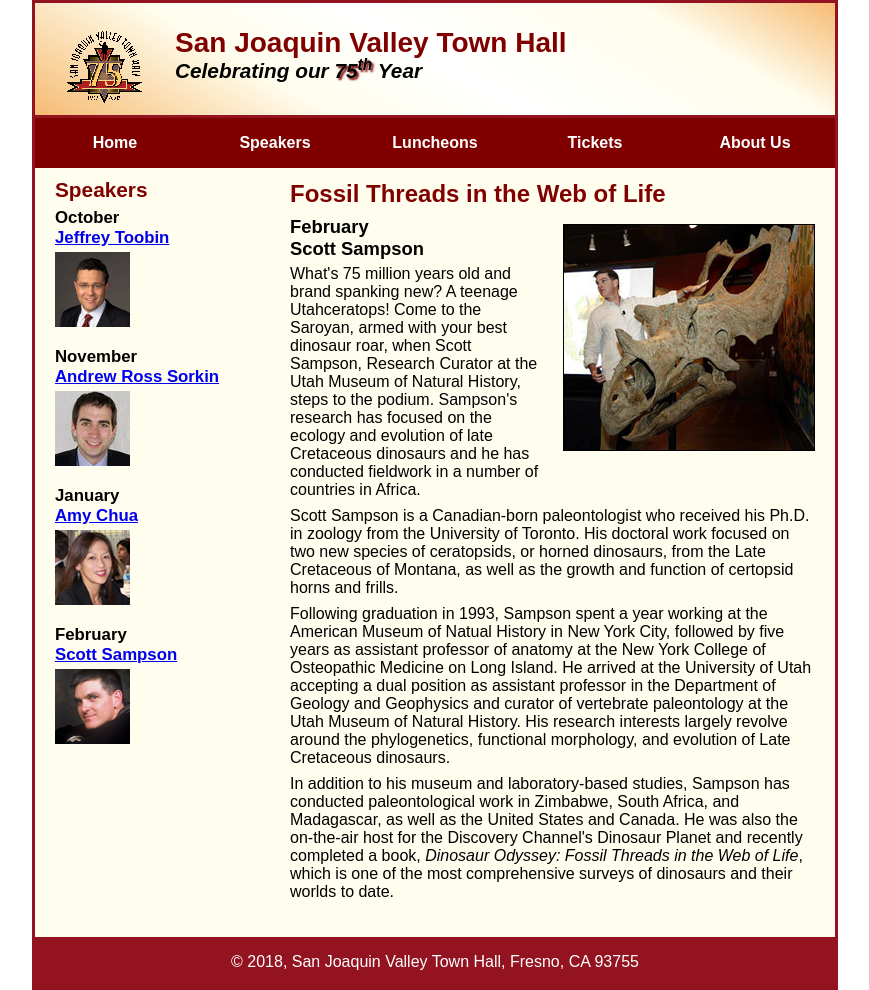
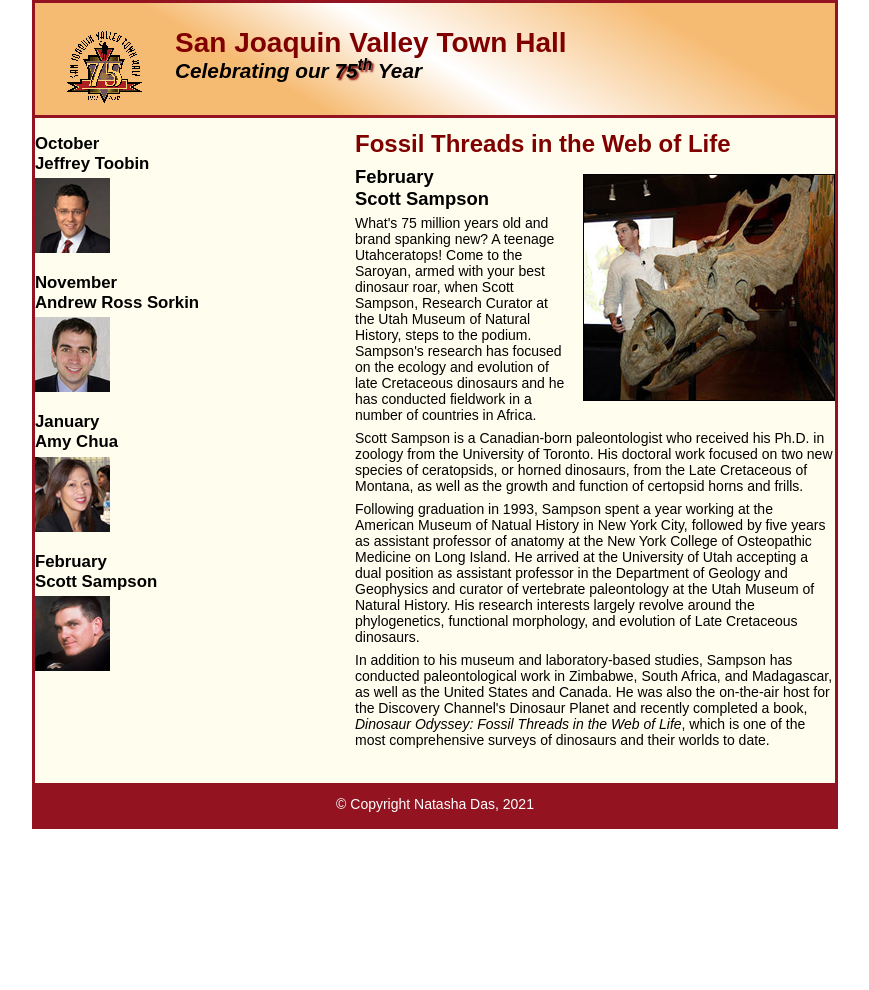
Before and after one commit to nd367/A12, a plain HTML site: page speakers/sampson.html in a window 1280 px wide. Shown: the whole page, without its empty margins (205-1074 px from the left). After the commit the page ends 829 px from the top, so only its background shows below. Drawn offline with Linux system fonts and the light colour scheme.

Commit message:
another commit

```diff
--- a/speakers/sampson.html
+++ b/speakers/sampson.html
@@ -5,31 +5,16 @@
     <meta charset="utf-8">
     <title>San Joaquin Valley Town Hall</title>
     <link rel="shortcut icon" href="../images/favicon.ico">
-    <link rel="stylesheet" type="text/css" href="../styles/normalize.css">
+    <link rel="stylesheet" href="../styles/normalize.css">
     <link rel="stylesheet" href="../styles/speaker.css">
 </head>
+
 <body>
 <header>
-		<img src="../images/town_hall_logo.gif" alt="Town Hall logo" height="80">
+    <img src="../images/town_hall_logo.gif" alt="town hall logo" height="80">
     <h2>San Joaquin Valley Town Hall</h2>
-		<h3>Celebrating our <span class="shadow">75<sup>th</sup></span> Year</h3>
+    <h3>Celebrating our <em class="shadow">75<sup>th</sup></em> Year</h3>
 </header>
-	<nav id="nav_menu">
-    	<ul>
-        	<li><a href="../index.html">Home</a></li>
-        	<li><a href="speakers.html">Speakers</a></li>
-        	<li><a href="luncheons.html">Luncheons</a></li>
-        	<li><a href="tickets.html">Tickets</a></li>
-        	<li><a href="aboutus.html"> About Us</a>
-            	<ul>
-                	<li><a href="#">Our History</a></li>
-                	<li><a href="#">Board of Directors</a></li>
-                	<li><a href="#">Past Speakers</a></li>
-                	<li><a href="#">Contact Information</a></li>
-            	</ul>
-        	</li>
-    	</ul>
-    </nav>
     <main>
         <section>
             <h1>Fossil Threads in the Web of Life</h1>
@@ -46,20 +31,31 @@
             </article>
         </section>
         <aside>
-            <h2>Speakers</h2>
-            <h3 id="speakers">October<br>
-            <a href="speakers/toobin.html">Jeffrey Toobin</a></h3>
-            <img src="../images/toobin75.jpg" alt="Jeffrey Toobin photo">
-          <h3>November<br><a href="speakers/sorkin.html">Andrew Ross Sorkin</a></h3>
-            <img src="../images/sorkin75.jpg" alt="Andrew Ross Sorkin photo">
-            <h3>January<br><a href="speakers/chua.html">Amy Chua</a></h3>
-            <img src="../images/chua75.jpg" alt="Amy Chua photo">
-            <h3>February<br><a href="speakers/sampson.html">Scott Sampson</a></h3>
-            <img src="../images/sampson75.jpg" alt="Scott Sampson">
+            <h2>Guest speakers</h2>
+
+            <h3>October<br>
+                <a href="../speakers/toobin.html">Jeffrey Toobin</a>
+            </h3>
+            <img src="../images/toobin75.jpg" alt="toobin picture">
+
+            <h3>November<br>
+                <a href="../speakers/sorkin.html">Andrew Ross Sorkin</a>
+            </h3>
+            <img src="../images/sorkin75.jpg" alt="sorkin picture">
+
+            <h3>January<br>
+                <a href="../speakers/chua.html">Amy Chua</a>
+            </h3>
+            <img src="../images/chua75.jpg" alt="chua picture">
+            <h3>February<br>
+                <a href="../speakers/sampson.html">Scott Sampson</a>
+            </h3>
+            <img src="../images/sampson75.jpg" alt="sampson picture">
         </aside>
     </main>
 <footer>
-		<p>&copy;&nbsp;2018, San Joaquin Valley Town Hall, Fresno, CA 93755</p>
+
+    <p>&copy; Copyright Natasha Das, 2021</p>
 </footer>
 </body>
 </html>
--- a/styles/main.css
+++ b/styles/main.css
@@ -57,7 +57,7 @@ section {
 	padding-bottom: 20px;
 }
 section h1 {
-	color: #800000;
+	color: black;
 	font-size: 150%;
 	padding-top: .5em;
 	padding-bottom: .25em;
@@ -65,7 +65,7 @@ section h1 {
 }
 section h2 {
 font-size: 130%;
-color: black;
+color: #800000;
 padding-top: .5em;
 padding-bottom: .25em;
 }
@@ -85,7 +85,7 @@ padding-bottom: .35em;
 }
 article{
 padding: .5em 0;
-color: #800000;
+color: black;
 border-top-width: 2px;
 border-bottom-width: 2px;
 }
--- a/styles/speaker.css
+++ b/styles/speaker.css
@@ -19,16 +19,12 @@ a:focus, a:hover {
 }
 /* the styles for the header */
 header {
-	padding: 1.5em 0 2em 0;
-	border-bottom: 3px solid #931420;
-	background-image: -moz-linear-gradient(
-	    30deg, #f6bb73 0%, #f6bb73 30%, white 50%, #f6bb73 80%, #f6bb73 100%);
-	background-image: -webkit-linear-gradient(
-	    30deg, #f6bb73 0%, #fffded 30%, white 50%, #fffded 80%, #f6bb73 100%);
-	background-image: -o-linear-gradient(
-	    30deg, #f6bb73 0%, #fffded 30%, white 50%, #fffded 80%, #f6bb73 100%);
-	background-image: linear-gradient(
-	    30deg, #f6bb73 0%, #fffded 30%, white 50%, #fffded 80%, #f6bb73 100%);
+	border-bottom: #931420;
+	border-bottom-style: solid;
+	border-bottom-width: 3px;
+	padding-top: 1.5em;
+	padding-bottom: 2em;
+	background-image: linear-gradient(30deg, #f6bb73 0%, #f6bb73 30%, white 50%, #f6bb73 80%, #f6bb73 100%);
 }
 header h2 {
 	font-size: 175%;
@@ -49,42 +45,7 @@ header img {
 main {
 	clear: left;
 }
-/* the styles for the navigation menu */
-#nav_menu ul {
-	list-style-type: none;
-	margin: 0;
-	padding: 0;
-	position: relative;
-}
-#nav_menu ul li {
-	float: left;
-}
-#nav_menu ul li a {
-    display: block;
-    width: 160px;
-    text-align: center;
-    padding: 1em 0;
-    text-decoration: none;
-    background-color: #800000;
-    color: white;
-    font-weight: bold;
-}
-#nav_menu ul ul {
-    display: none;
-    position: absolute;
-    top: 100%;
-}
-#nav_menu ul ul li {
-	float: none;
-}
-#nav_menu ul li:hover > ul {
-	display: block;
-}
-#nav_menu > ul::after {
-    content: "";
-    clear: both;
-    display: block;
-}
+
 
 /* the styles for the section */
 section {
@@ -176,12 +137,7 @@ footer p {
 	color: white;
 	padding: 1em 0;
 }
-@media print {
-	body {
-		font-family: "Times New Roman", Times, serif";
-		width: auto;
-		border: none;
-	}
+
 	p {
 		font-size: 87.5%;
 	}
```
Lines whose indentation alone changed are shown as unchanged.
